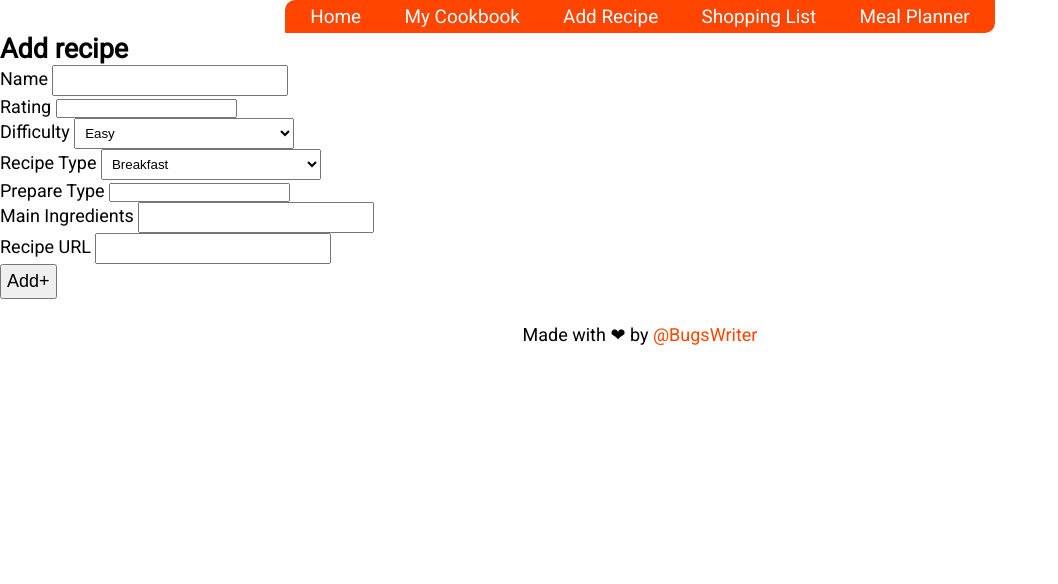
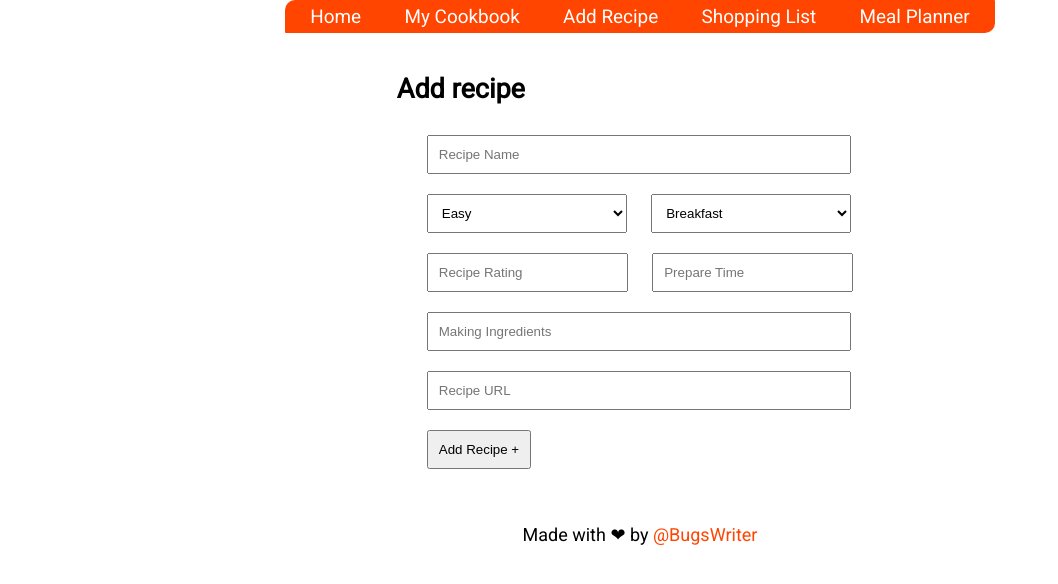
Before and after one commit to Bugswriter/cook50, a Flask app: page /add_recipe in a window 1280 px wide. Shown: the part 80-664 px from the top of the page, without its empty margins (0-1058 px from the left). Run offline with Flask 2, Linux system fonts and the light colour scheme; some web fonts are replaced.

Commit message:
Adding user register and form style.

```diff
--- a/cookpkg/crud.py
+++ b/cookpkg/crud.py
@@ -4,6 +4,35 @@
 import sqlite3
 
 DB_NAME="site.db"
+
+
+# CRUD function for adding new user
+def register_user(data):
+    conn = sqlite3.connect(DB_NAME)
+    c = conn.cursor()
+    values = "'{}','{}, date(), '{}'".format(data['u'], data['e'], data['p'])
+    sql = "INSERT INTO user VALUES {}".format(values)
+    try:
+        c.execute(sql)
+        conn.commit()
+    except sqlite3.Error as e:
+        print("An error occured: ", e.args[0])
+
+    conn.close()
+
+
+def check_login_cred(u, p):
+    conn = sqlite3.connect(DB_NAME)
+    c = conn.cursor()
+    sql = "SELECT * FROM user WHERE username={} AND password={} LIMIT 1".format(u, p)
+    out = c.execute(sql)
+    if len(out.fetchall()) == 0:
+        return None
+    else:
+        print(out.fetchone())
+        return out.fetchone()
+
+
 # CRUD funciton for adding new recipe
 #==================================================
 def crud_add_recipe(data):
--- a/cookpkg/routes.py
+++ b/cookpkg/routes.py
@@ -1,6 +1,6 @@
 from cookpkg import app
 from cookpkg.crud import *
-from flask import request, render_template, redirect, url_for
+from flask import request, render_template, redirect, url_for, flash
 
 #==================
 # Route Functions #
@@ -11,6 +11,33 @@ from flask import request, render_template, redirect, url_for
 @app.route('/')
 def home():
     return render_template("home.html")
+
+
+@app.route("/register", methods=["GET", "POST"])
+def register():
+    if request.method == "POST":
+        data = {
+            "u": request.form["u"],
+            "e": request.form["e"],
+            "p": request.form["p"]
+        }
+        register_user(data)
+        return redirect(url_for('login'))
+
+    return render_template("register.html")
+
+
+@app.route("/login", methods=["GET", "POST"])
+def login():
+    if request.method == "POST":
+       username = request.form["u"]
+       password = request.form["p"]
+       if check_login_cred(username, password):
+           return redirect(url_for('recipes'))
+       else:
+           flash("Incorrent Login Credentials")
+
+    return render_template("login.html")
 
 
 # Get recipe data
--- a/cookpkg/static/css/style.css
+++ b/cookpkg/static/css/style.css
@@ -115,7 +115,7 @@ header h1 span{
 footer{
     padding: 5px;
     width: fit-content;
-    margin: 20px auto;
+    margin: auto;
 }
 
 /************************
@@ -213,17 +213,24 @@ form.search-form::after {
 * Form CSS
 **************/
 
-form input[type=text] {
-    padding: 6px;
-    width: 220px;
+.container{
+    width: fit-content;
+    margin: 40px auto;
 }
 
-form select{
-    padding: 6px;
-    width: 220px;
+.form{
+   margin: 20px;
 }
 
-form input[type=submit]{
-    padding: 5px;
-    font-size: 100%;
+.form input, .form select{
+    padding: 10px;
+    margin: 10px;
 }
+
+.form select{
+    width: 200px;
+}
+
+.form input[type=text], .form input[type=password]{
+    width: 400px;
+}
--- a/cookpkg/templates/add_recipe.html
+++ b/cookpkg/templates/add_recipe.html
@@ -2,28 +2,23 @@
 {% block content %}
 <div class="container">
   <h2>Add recipe</h2>
-  <form method="POST">
-    Name <input type="text" name="n"><br>
-    Rating <input type="number" name="r"><br>
-    Difficulty
+  <form method="POST" class="form">
+    <input type="text" name="n" placeholder="Recipe Name"><br>
     <select name="d">
       <option>Easy</option>
       <option>Medium</option>
       <option>Hard</option>
-    </select><br>
-    Recipe Type
+    </select>
     <select name="rt">
       <option>Breakfast</option>
       <option>Lunch</option>
       <option>Dinner</option>
     </select><br>
-    Prepare Type
-    <input type="number" name="pt"><br>
-    Main Ingredients
-    <input type="text" name="mi"><br>
-    Recipe URL
-    <input type="text" name="rl"><br>
-    <input type="submit" value="Add+">
+    <input type="number" name="r" placeholder="Recipe Rating">
+    <input type="number" name="pt" placeholder="Prepare Time"><br>
+    <input type="text" name="mi" placeholder="Making Ingredients"><br>
+    <input type="text" name="rl" placeholder="Recipe URL"><br>
+    <input type="submit" value="Add Recipe +">
   </form>
 </div>
 {% endblock content %}
```
Also changed, not shown: cookpkg/templates/login.html (added, +11 -0 lines), cookpkg/templates/register.html (added, +13 -0 lines), create_db.sql (+9 -0 lines), site.db.
